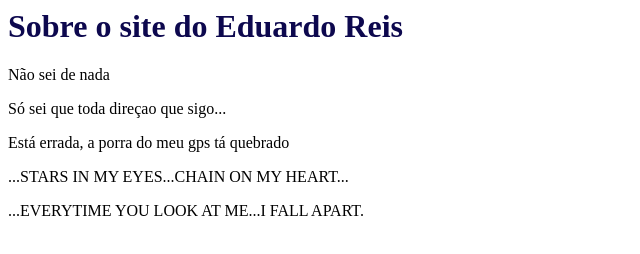
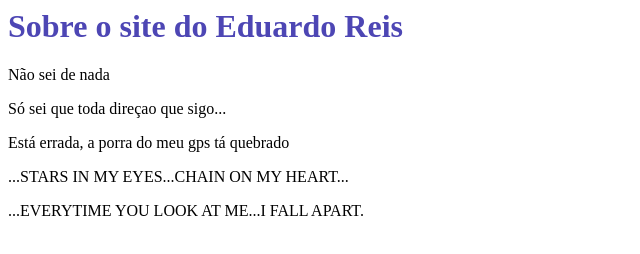
Before and after one commit to CHAINEDACE/ace, a plain HTML site: page index.html in a window 1280 px wide. Shown: the whole page, without its empty margins (0-640 px from the left). Drawn offline with Linux system fonts and the light colour scheme.

Commit message:
HEARTCHAINED

```diff
--- a/style.css
+++ b/style.css
@@ -1,4 +1,4 @@
-.titulo {color: rgb(13, 8, 78)}
+.titulo {color: rgb(77, 70, 180)}
 .paragrafo {
     background-color: rgb(31, 29, 29);
     color: white;
```
